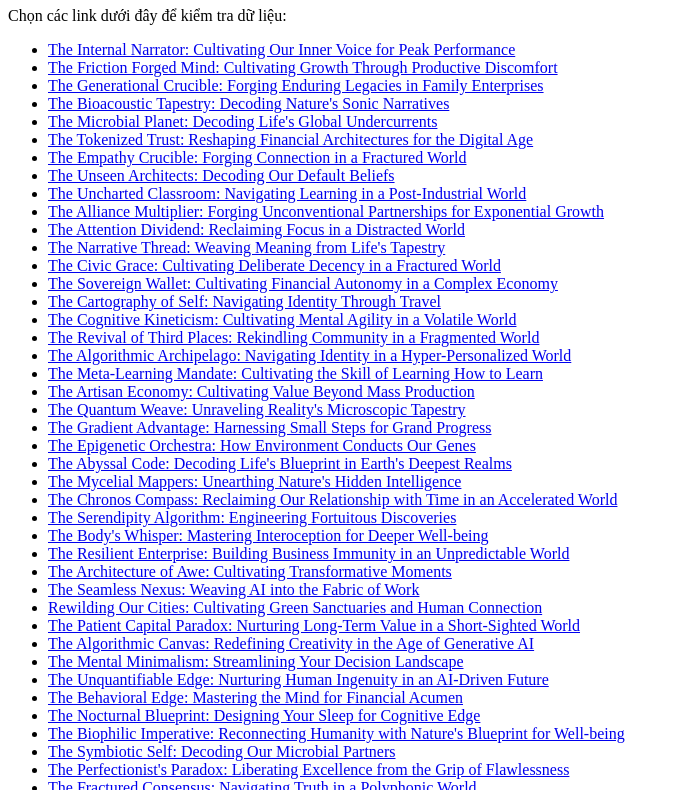
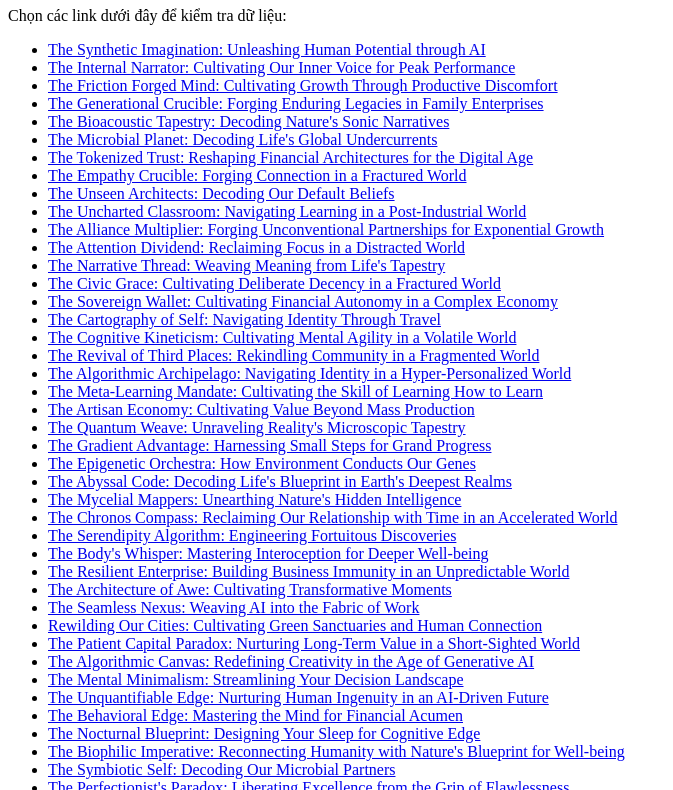
Before and after one commit to hiendo1-a11y/hien_test_555, a plain HTML site: page index.html in a window 1280 px wide. Shown: the part 73-863 px from the top of the page, without its empty margins (0-673 px from the left). Drawn offline with Linux system fonts and the light colour scheme.

Commit message:
🤖 Auto: The Synthetic Imagination: Unleashing Human Potential through AI

```diff
--- a/index.html
+++ b/index.html
@@ -8,6 +8,7 @@
     <h1>Hệ thống lưu trữ file Test AI</h1>
     <p>Chọn các link dưới đây để kiểm tra dữ liệu:</p>
     <ul>
+        <li><a href="Test_auto_the_synthetic_imagination_unleashing_human_potential_through.pdf">The Synthetic Imagination: Unleashing Human Potential through AI</a></li>
         <li><a href="Test_auto_the_internal_narrator_cultivating_our_inner_voice_for_peak_p.pdf">The Internal Narrator: Cultivating Our Inner Voice for Peak Performance</a></li>
         <li><a href="Test_auto_the_friction_forged_mind_cultivating_growth_through_producti.pdf">The Friction Forged Mind: Cultivating Growth Through Productive Discomfort</a></li>
         <li><a href="Test_auto_the_generational_crucible_forging_enduring_legacies_in_famil.pdf">The Generational Crucible: Forging Enduring Legacies in Family Enterprises</a></li>
```
Also changed, not shown: .article_history.json, 1 other file.
